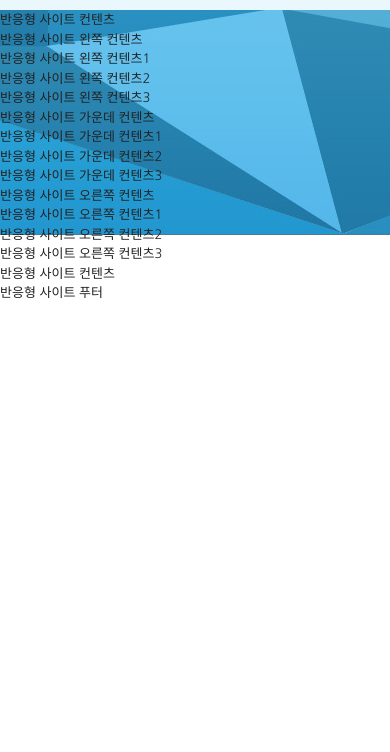
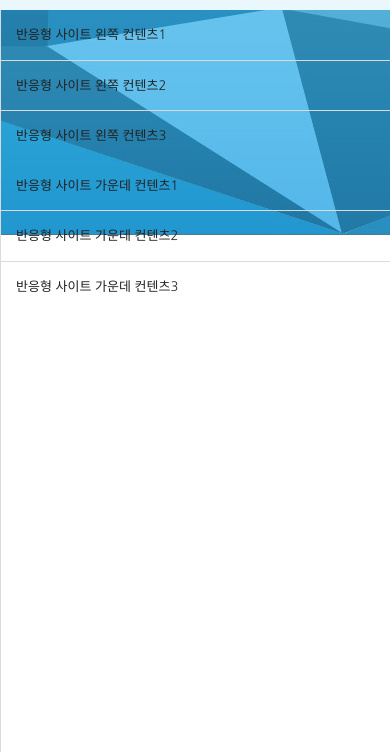
Before and after one commit to Ahram-Kim/SiteProjects, a plain HTML site: page responsive/index.html in a window 390 px wide. Shown: the part 92-844 px from the top of the page. Drawn offline with Linux system fonts and the light colour scheme; a web font is replaced by a local one.

Commit message:
18. 반응형 웹 사이트 만들기 - 컨텐츠 레이아웃

```diff
--- a/responsive/css/style.css
+++ b/responsive/css/style.css
@@ -3,9 +3,17 @@ body {background: url(../img/header_bg.jpg) repeat-x center top;}
 #header {}
 #nav {background-color: #f6fdff;}
 #title {background-color: #eaf7fd;}
+#contents .container{border-right: 1px solid #dbdbdb; border-left: 1px solid #dbdbdb;}
+#cont_left {float: left; width: 250px;}
+#cont_center {
+    overflow: hidden; min-height: 1300px; margin-right: 250px;
+    border-right: 1px solid #dbdbdb; border-left: 1px solid #dbdbdb;
+}
+#cont_right {position: absolute; right: 0; top: 0 ;width: 250px;}
+#footer {border-top: 1px solid #dbdbdb;}
 
 /* 컨테이너 */
-.container {width: 1200px; margin: 0 auto; /*background: rgba(0, 0, 0, 0.3)*/}
+.container {position: relative; /*cont_right의 기준점*/ width: 1200px; margin: 0 auto; /*background: rgba(0, 0, 0, 0.3)*/}
 
 /* 헤더 */
 .header {height: 327px;}
@@ -124,11 +132,25 @@ body {background: url(../img/header_bg.jpg) repeat-x center top;}
         0 0 0 100px rgba(0, 0, 0, 0.1) inset;
 }
 
+/* 컨텐츠 영역 */
+.column {padding: 15px; border-bottom: 1px solid #dbdbdb;}
+.column.col1 {}
+.column.col2 {}
+.column.col3 {border-bottom: 0;}
+.column.col4 {}
+.column.col5 {}
+.column.col6 {border-bottom: 0;}
+.column.col7 {}
+.column.col8 {}
+.column.col9 {border-bottom: 0;}
+
+
 /* mediaquery */
 /* 화면 너비 0 ~ 1220ox */
 @media(max-width: 1220px) {
     .container {width: 100%;}
     .row {padding: 0 15px;}
+    #contetns .container {border: 0;}
     .title .btn {right: 5px;}
 }
 
@@ -139,6 +161,9 @@ body {background: url(../img/header_bg.jpg) repeat-x center top;}
 
 /* 화면 너비 0 ~ 960px */
 @media(max-width: 960px) {
+    #cont_right {position: static; width: 100%; border-top: 1px solid #dbdbdb;}
+    #cont_center {margin-right: 0; border-right: 0;}
+
     .nav > div {float: none; width: 100%;}
     .nav > div:last-child {width: 100%;}
     .nav > div li {width: 33.3333%;}
@@ -148,7 +173,8 @@ body {background: url(../img/header_bg.jpg) repeat-x center top;}
 
 /* 화면 너비 0 ~ 768px */
 @media(max-width: 768px) {
-
+    #cont_left {float: none; width: 100%;}
+    #cont_center {border-left: 0;}
 }
 
 /* 화면 너비 0 ~ 600px */
--- a/responsive/index.html
+++ b/responsive/index.html
@@ -159,37 +159,41 @@
             </div>
         </div>
     </article>
-    <!-- //article -->
+    <!-- //title -->
 
     <main>
-        <section>
-            <h2>반응형 사이트 컨텐츠</h2>
-            <section>
-                <h3>반응형 사이트 왼쪽 컨텐츠</h3>
-                <article><h4>반응형 사이트 왼쪽 컨텐츠1</h4></article>
-                <article><h4>반응형 사이트 왼쪽 컨텐츠2</h4></article>
-                <article><h4>반응형 사이트 왼쪽 컨텐츠3</h4></article>
+        <section id="contents">
+            <div class="container">
+                <h2 class="ir_su">반응형 사이트 컨텐츠</h2>
+            <section id="cont_left">
+                <h3 class="ir_su">반응형 사이트 왼쪽 컨텐츠</h3>
+                <article class="column col1"><h4>반응형 사이트 왼쪽 컨텐츠1</h4></article>
+                <article class="column col2"><h4>반응형 사이트 왼쪽 컨텐츠2</h4></article>
+                <article class="column col3"><h4>반응형 사이트 왼쪽 컨텐츠3</h4></article>
             </section>
-            <section>
-                <h3>반응형 사이트 가운데 컨텐츠</h3>
-                <article><h4>반응형 사이트 가운데 컨텐츠1</h4></article>
-                <article><h4>반응형 사이트 가운데 컨텐츠2</h4></article>
-                <article><h4>반응형 사이트 가운데 컨텐츠3</h4></article>
+            <section id="cont_center">
+                <h3 class="ir_su">반응형 사이트 가운데 컨텐츠</h3>
+                <article class="column col1"><h4>반응형 사이트 가운데 컨텐츠1</h4></article>
+                <article class="column col2"><h4>반응형 사이트 가운데 컨텐츠2</h4></article>
+                <article class="column col3"><h4>반응형 사이트 가운데 컨텐츠3</h4></article>
             </section>
-            <section>
-                <h3>반응형 사이트 오른쪽 컨텐츠</h3>
-                <article><h4>반응형 사이트 오른쪽 컨텐츠1</h4></article>
-                <article><h4>반응형 사이트 오른쪽 컨텐츠2</h4></article>
-                <article><h4>반응형 사이트 오른쪽 컨텐츠3</h4></article>
+            <section id="cont_right">
+                <h3 class="ir_su">반응형 사이트 오른쪽 컨텐츠</h3>
+                <article class="column col1"><h4>반응형 사이트 오른쪽 컨텐츠1</h4></article>
+                <article class="column col2"><h4>반응형 사이트 오른쪽 컨텐츠2</h4></article>
+                <article class="column col3"><h4>반응형 사이트 오른쪽 컨텐츠3</h4></article>
             </section>
+            </div>
         </section>
+        <!-- //contents -->
     </main>
-    <section>
-        <h2>반응형 사이트 컨텐츠</h2>
-    </section>
-    <footer>
-        <h2>반응형 사이트 푸터</h2>
+
+    <footer id="footer">
+        <div class="container">
+            <h2>반응형 사이트 푸터</h2>
+        </div>
     </footer>
+    <!-- //footer -->
 
 
     <!-- JavaScript Libraries -->
```
